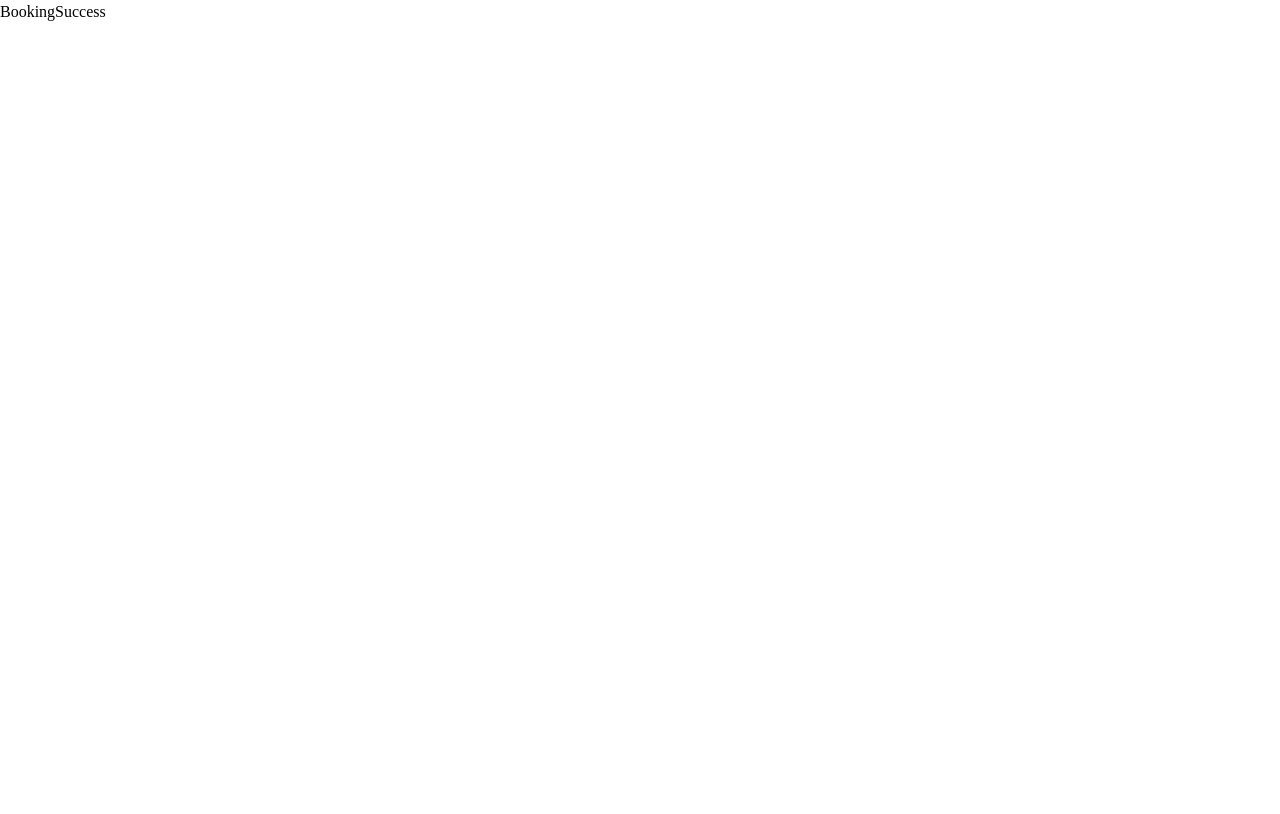
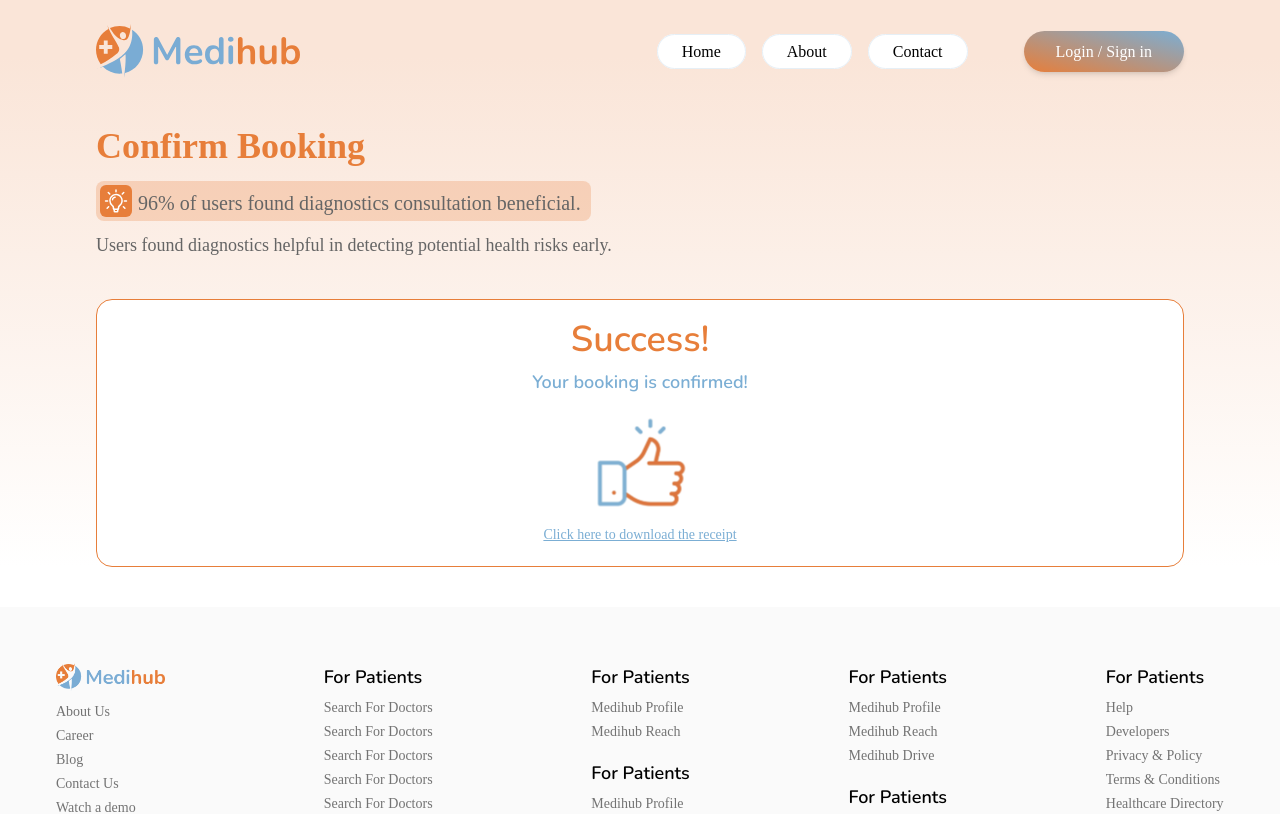
Before and after one commit to vinaykanna/medihub, a React (Vite) app: page /online-consultation/booking-success in a window 1280 px wide. Shown: the top 814 px of the page. Built offline with nearby package versions, Linux system fonts and the light colour scheme; a web font is replaced by a local one.

Commit message:
build booking success page

```diff
--- a/src/Routes.jsx
+++ b/src/Routes.jsx
@@ -4,12 +4,7 @@ import Login from "@pages/Login/Login";
 import PrivacyAndPolicy from "@pages/PrivacyAndPolicy/PrivacyAndPolicy";
 import TermsAndConditions from "@pages/TermsAndConditions/TermsAndConditions";
 import Welcome from "@pages/Welcome/Welcome";
-import {
-  Navigate,
-  Route,
-  Routes as Switch,
-  useLocation,
-} from "react-router-dom";
+import { Route, Routes as Switch, useLocation } from "react-router-dom";
 import Diagnostics from "@modules/diagnostics/Diagnostics";
 import InstantConsultation from "@modules/instant-consultation/InstantConsultation/InstantConsultation";
 import DoctorConsultation from "@modules/instant-consultation/DoctorConsultation/DoctorConsultation";
@@ -20,6 +15,7 @@ import { useEffect } from "react";
 import Home from "@pages/Home/Home";
 import Preferences from "@modules/instant-consultation/OnlineConsultation/Preferences/Preferences";
 import ConfirmBooking from "@modules/diagnostics/ConfirmBooking/ConfirmBooking";
+import Receipt from "@pages/Receipt/Receipt";
 
 function Routes() {
   const { pathname } = useLocation();
@@ -37,6 +33,7 @@ function Routes() {
       <Route path="/login" element={<Login />} />
       <Route path="/terms-and-conditions" element={<TermsAndConditions />} />
       <Route path="/privacy-policy" element={<PrivacyAndPolicy />} />
+      <Route path="/receipt/:receiptId" element={<Receipt />} />
       <Route path="/diagnostics">
         <Route path="package" element={<Diagnostics />} />
         <Route path="preferences" element={<ConfirmBooking />} />
--- a/src/contexts/OnlineConsultationContext.jsx
+++ b/src/contexts/OnlineConsultationContext.jsx
@@ -19,11 +19,11 @@ const reducer = (state, action) => {
     }
 
     case "SELECT_PATIENT": {
-      const hasPatient = state.patients?.find(
+      const patientExists = state.patients?.some(
         (patient) => patient.id === action.payload.id
       );
 
-      if (hasPatient) {
+      if (patientExists) {
         return {
           ...state,
           patients: state.patients.filter((patient) => {
--- a/src/modules/instant-consultation/OnlineConsultation/BookingSuccess.jsx
+++ b/src/modules/instant-consultation/OnlineConsultation/BookingSuccess.jsx
@@ -1,5 +1,48 @@
+import BookingHeader from "@components/BookingHeader";
+import Footer from "@components/Footer";
+import Header from "@components/Header";
+import bookingSuccessIcon from "@assets/images/booking_success.svg";
+import { twJoin } from "tailwind-merge";
+
 function BookingSuccess() {
-  return <div>BookingSuccess</div>;
+  return (
+    <>
+      <section className="w-full bg-gradient-to-b from-primary-light from-10%">
+        <Header />
+        <article className="px-24">
+          <div className="mt-6">
+            <BookingHeader />
+          </div>
+          <div
+            className={twJoin(
+              "border-[1px] border-primary-solid rounded-2xl",
+              "p-5 mt-10 mb-10 text-center bg-white"
+            )}
+          >
+            <h2 className="text-primary-solid font-bold font-nunito-bold text-4xl">
+              Success!
+            </h2>
+            <p className="text-lg text-secondary-solid font-nunito-bold mt-2">
+              Your booking is confirmed!
+            </p>
+            <img
+              src={bookingSuccessIcon}
+              alt="booking success"
+              className="mx-auto mt-1"
+            />
+            <a
+              target="_blank"
+              href="/receipt/1"
+              className="text-secondary-solid text-sm mt-5 underline"
+            >
+              Click here to download the receipt
+            </a>
+          </div>
+        </article>
+      </section>
+      <Footer />
+    </>
+  );
 }
 
 export default BookingSuccess;
--- /dev/null
+++ b/src/pages/Receipt/Receipt.jsx
@@ -0,0 +1,9 @@
+function Receipt() {
+  return (
+    <div>
+      <h1 className="text-5xl mt-10 text-center">Receipt</h1>
+    </div>
+  );
+}
+
+export default Receipt;
```
Also changed, not shown: src/assets/images/booking_success.svg (added).
